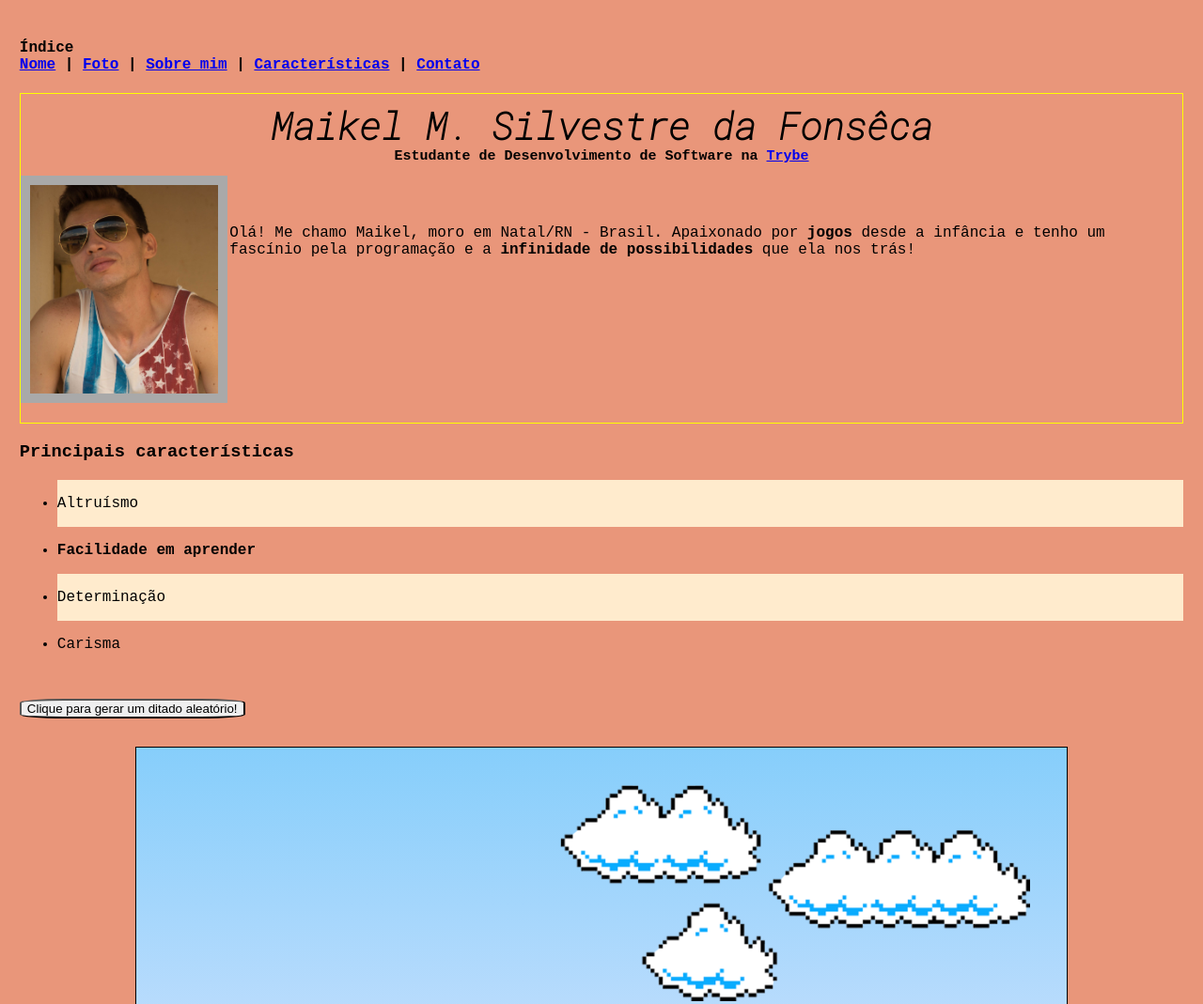
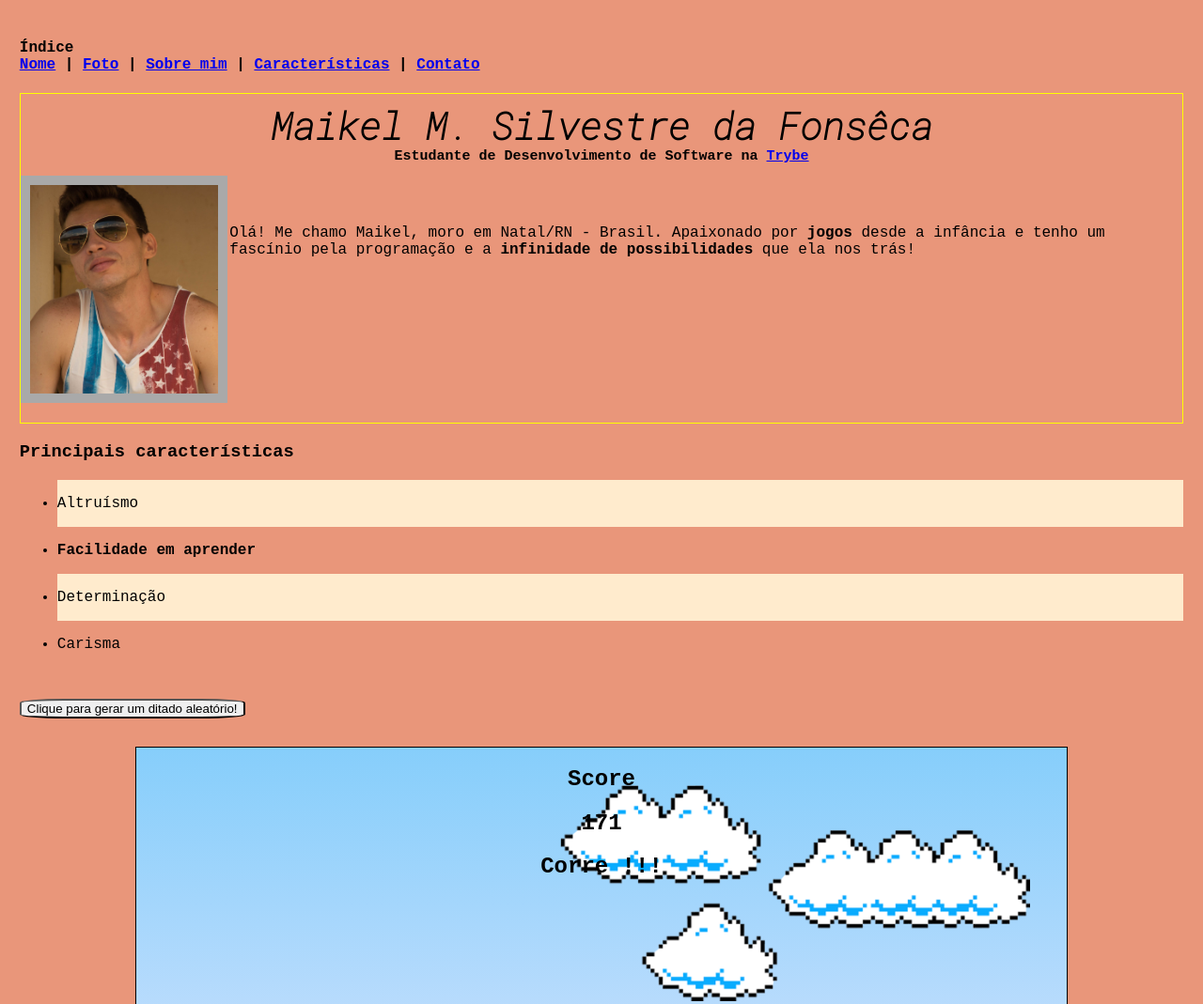
Before and after one commit to devMaikel/devMaikel.github.io, a plain HTML site: page index.html in a window 1280 px wide. Shown: the top 1069 px of the page at 94% size. Drawn offline with Linux system fonts and the light colour scheme; a web font is replaced by a local one.

Commit message:
adicionando pontuacao

```diff
--- a/index.html
+++ b/index.html
@@ -35,6 +35,9 @@
     <p id="ditado" class="ditado-elements"></p>
   </div>
   <div id="game">
+    <h2 class="score">Score</h2>
+    <h2 id="points" class="score"></h2>
+    <h2 class="score" id="carabom"></h2>
     <img src="Images/pipe.png" alt="pipe" id="pipe">
     <img src="Images/mario.gif" alt="mario" id="mario">
     <img src="Images/clouds.png" alt="clouds" id="clouds">
--- a/jogo.js
+++ b/jogo.js
@@ -1,6 +1,10 @@
 const mario = document.querySelector('#mario');
 const pipe = document.querySelector('#pipe');
 const clouds = document.querySelector('#clouds')
+const gameScreen = document.querySelector('#game')
+const carabom = document.querySelector('#carabom')
+let score = document.querySelector('#points')
+let points = 0;
 
 const jump = () => {
   if(mario.classList.length === 0) {
@@ -14,8 +18,14 @@ const jump = () => {
 const verify = setInterval(() => {
   const pipePosition = pipe.offsetLeft;
   const marioPosition = +window.getComputedStyle(mario).bottom.replace('px', '');
+  points ++;
+  score.innerText = points;
   // o + antes do window converte a string resultante para numero
   const cloudsPosition = clouds.offsetLeft;
+  points > 500 && points < 1500 ? carabom.innerText = 'Que cara bom !!'
+  : points >= 1500 ? carabom.innerText = 'Tá bom amigo! Já platinou o game xD !!'
+  : carabom.innerText = 'Corre !!!'
+
 
   if (pipePosition <= 95 && pipePosition > -30 && marioPosition <= 85) {
     pipe.style.animation = 'none';
@@ -29,3 +39,4 @@ const verify = setInterval(() => {
 }, 10)
 
 document.addEventListener('keydown', jump);
+gameScreen.addEventListener('click', jump);
--- a/style.css
+++ b/style.css
@@ -52,6 +52,12 @@ ul li:nth-child(odd) { /*pega somente itens impar (odd) se fosse par seria (even
 
 .ditado-elements {
   display: inline-block;
+}
+
+.score {
+  text-align: center;
+  position: relative;
+  z-index: 1;
 }
 
 #game {
```
